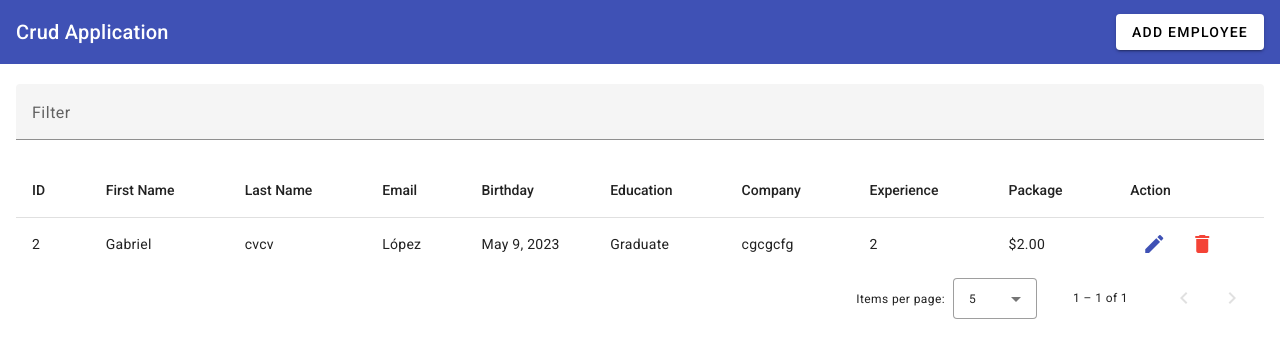
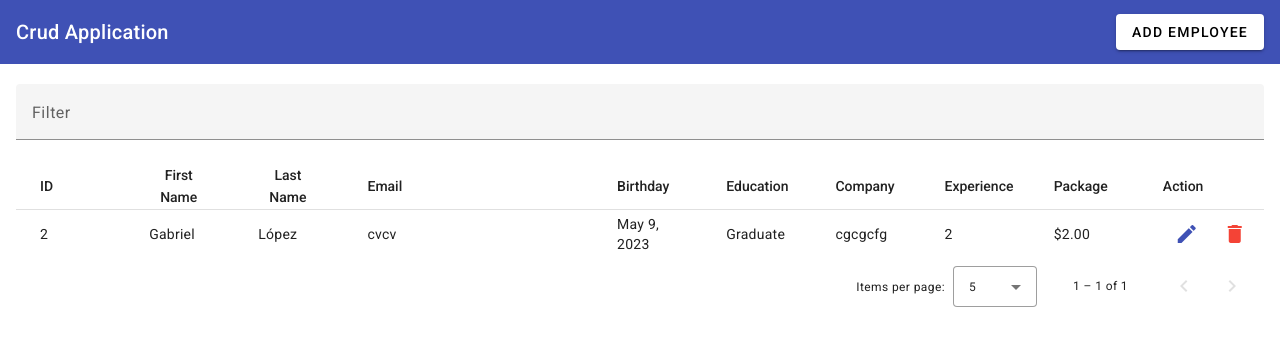
Before and after one commit to MayOrtega/CRUD-Angular, an Angular app: page / in a window 1280 px wide. Shown: the top 358 px of the page. Built offline with nearby package versions, Linux system fonts and the light colour scheme; data requests are answered from the project's data file.

Commit message:
actualización tabla (flex y css)

```diff
--- a/src/app/app.component.css
+++ b/src/app/app.component.css
@@ -11,3 +11,9 @@
 mat-form-field {
   width: 100%;
 }
+
+.mat-column-email{
+  word-wrap: break-word !important;
+  white-space: unset !important;
+  flex: 0 0 20% !important;
+}
--- a/src/app/app.component.html
+++ b/src/app/app.component.html
@@ -11,84 +11,85 @@
   </mat-form-field>
 
   <div class="table-container">
-    <table mat-table [dataSource]="dataSource" matSort>
+    <mat-table [dataSource]="dataSource" matSort>
 
       <!-- ID Column -->
       <ng-container matColumnDef="id">
-        <th mat-header-cell *matHeaderCellDef mat-sort-header> ID </th>
-        <td mat-cell *matCellDef="let row"> {{row.id}} </td>
+        <mat-header-cell *matHeaderCellDef mat-sort-header> ID </mat-header-cell>
+        <mat-cell *matCellDef="let row"> {{row.id}} </mat-cell>
       </ng-container>
 
             <!-- Name Column -->
       <ng-container matColumnDef="firstName">
-        <th mat-header-cell *matHeaderCellDef mat-sort-header> First Name </th>
-        <td mat-cell *matCellDef="let row"> {{row.firstName}} </td>
+        <mat-header-cell *matHeaderCellDef mat-sort-header> First Name </mat-header-cell>
+        <mat-cell *matCellDef="let row"> {{row.firstName}} </mat-cell>
       </ng-container>
 
       <ng-container matColumnDef="lastName">
-        <th mat-header-cell *matHeaderCellDef mat-sort-header> Last Name </th>
-        <td mat-cell *matCellDef="let row"> {{row.email}} </td>
+        <mat-header-cell *matHeaderCellDef mat-sort-header> Last Name </mat-header-cell>
+        <mat-cell *matCellDef="let row"> {{row.lastName}} </mat-cell>
       </ng-container>
 
       <ng-container matColumnDef="email">
-        <th mat-header-cell *matHeaderCellDef mat-sort-header> Email </th>
-        <td mat-cell *matCellDef="let row"> {{row.lastName}} </td>
+        <mat-header-cell *matHeaderCellDef mat-sort-header class="mat-table-email"> Email </mat-header-cell>
+        <mat-cell *matCellDef="let row"> {{row.email}} </mat-cell>
       </ng-container>
 
 
       <ng-container matColumnDef="dob">
-        <th mat-header-cell *matHeaderCellDef mat-sort-header> Birthday </th>
-        <td mat-cell *matCellDef="let row"> {{row.dob | date}} </td>
+        <mat-header-cell *matHeaderCellDef mat-sort-header> Birthday </mat-header-cell>
+        <mat-cell *matCellDef="let row"> {{row.dob | date}} </mat-cell>
       </ng-container>
 
       <ng-container matColumnDef="gender">
-        <th mat-header-cell *matHeaderCellDef mat-sort-header> Gender </th>
-        <td mat-cell *matCellDef="let row"> {{row.gender}} </td>
+        <mat-header-cell *matHeaderCellDef mat-sort-header> Gender </mat-header-cell>
+        <mat-cell *matCellDef="let row"> {{row.gender}} </mat-cell>
 
         <ng-container matColumnDef="education">
-          <th mat-header-cell *matHeaderCellDef mat-sort-header> Education </th>
-          <td mat-cell *matCellDef="let row"> {{row.education}} </td>
+          <mat-header-cell *matHeaderCellDef mat-sort-header> Education </mat-header-cell>
+          <mat-cell *matCellDef="let row"> {{row.education}} </mat-cell>
         </ng-container>
       </ng-container>
 
       <ng-container matColumnDef="company">
-        <th mat-header-cell *matHeaderCellDef mat-sort-header> Company </th>
-        <td mat-cell *matCellDef="let row"> {{row.company}} </td>
+        <mat-header-cell *matHeaderCellDef mat-sort-header> Company </mat-header-cell>
+        <mat-cell *matCellDef="let row"> {{row.company}} </mat-cell>
       </ng-container>
 
       <ng-container matColumnDef="experience">
-        <th mat-header-cell *matHeaderCellDef mat-sort-header> Experience </th>
-        <td mat-cell *matCellDef="let row"> {{row.experience}} </td>
+        <mat-header-cell *matHeaderCellDef mat-sort-header> Experience </mat-header-cell>
+        <mat-cell *matCellDef="let row"> {{row.experience}} </mat-cell>
       </ng-container>
 
       <ng-container matColumnDef="package">
-        <th mat-header-cell *matHeaderCellDef mat-sort-header> Package </th>
-        <td mat-cell *matCellDef="let row"> {{row.package | currency }} </td>
+        <mat-header-cell *matHeaderCellDef mat-sort-header> Package </mat-header-cell>
+        <mat-cell *matCellDef="let row"> {{row.package | currency }} </mat-cell>
       </ng-container>
 
       <ng-container matColumnDef="action">
-        <th mat-header-cell *matHeaderCellDef mat-sort-header> Action </th>
-        <td mat-cell *matCellDef="let row">
-          <button mat-icon-button color="primary">
+        <mat-header-cell *matHeaderCellDef mat-sort-header> Action </mat-header-cell>
+        <mat-cell *matCellDef="let row">
+          <button mat-icon-button color="primary" (click)="openEditForm(row)">
             <mat-icon>edit</mat-icon>
           </button>
           <button mat-icon-button color="warn" (click)="deleteEmployee(row.id)">
             <mat-icon>delete</mat-icon>
           </button>
-        </td>
+        </mat-cell>
       </ng-container>
 
 
-      <tr mat-header-row *matHeaderRowDef="displayedColumns"></tr>
-      <tr mat-row *matRowDef="let row; columns: displayedColumns;"></tr>
+      <mat-row mat-header-row *matHeaderRowDef="displayedColumns"></mat-row>
+      <mat-row mat-row *matRowDef="let row; columns: displayedColumns;"></mat-row>
 
       <!-- Row shown when there is no matching data. -->
       <tr class="mat-row" *matNoDataRow>
-        <td class="mat-cell" colspan="4">No data matching the filter "{{input.value}}"</td>
+        <mat-cell class="mat-cell" colspan="4">No data matching the filter "{{input.value}}"</mat-cell>
       </tr>
-    </table>
+    </mat-table>
 
-    <mat-paginator [pageSizeOptions]="[5, 10, 25, 100]" aria-label="Select page of users"></mat-paginator>
+
   </div>
+  <mat-paginator [pageSizeOptions]="[5, 10, 25, 100]" aria-label="Select page of users"></mat-paginator>
 
 </div>
```
